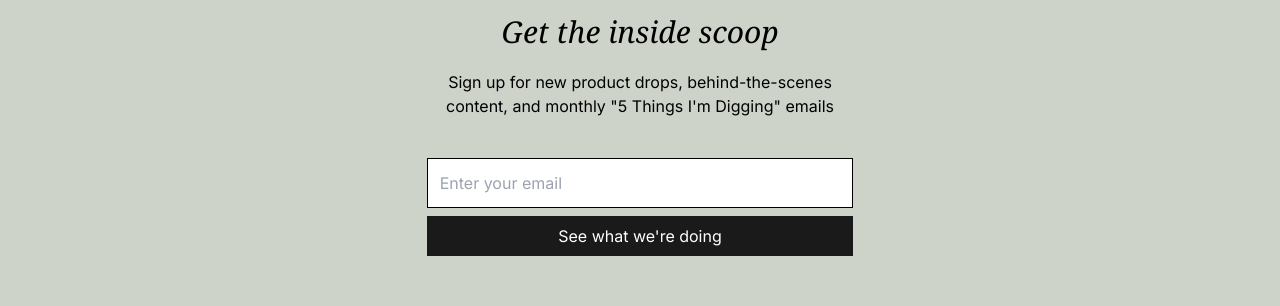
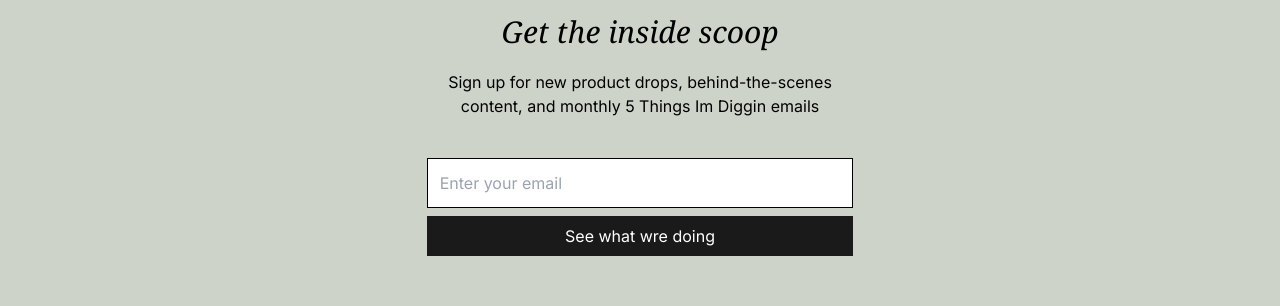
Before and after one commit to tanmoypaul1005/lws-rnext-assigment-6, a Next.js app: page / in a window 1280 px wide. Shown: the part 2236-2542 px from the top of the page. Built offline with nearby package versions, Linux system fonts and the light colour scheme.

Commit message:
Fix typo in sign-up form

```diff
--- a/app/page.js
+++ b/app/page.js
@@ -43,13 +43,13 @@ export default function Home() {
             <div className="w-10/12 mx-auto lg:w-4/12">
               <h1 className="my-5 font-serif text-xl italic text-center lg:text-3xl">Get the inside scoop</h1>
               <p className="text-sm text-center lg:text-base">
-                Sign up for new product drops, behind-the-scenes content, and monthly "5 Things I'm Digging" emails
+                Sign up for new product drops, behind-the-scenes content, and monthly 5 Things Im Diggin emails
               </p>
               <form action="#" className="mb-5">
                 <input type="text" className="w-full p-3 mt-10 border border-black focus:outline-none"
                   placeholder="Enter your email" />
                 <button className="w-full bg-[#1a1a1a] hover:bg-[#3a3a3a] text-center py-2 mt-2 text-white">
-                  See what we're doing
+                  See what wre doing
                 </button>
               </form>
             </div>
@@ -60,6 +60,3 @@ export default function Home() {
     </>
   );
 }
-
-
-{/* <Image width={270} height={270} src={"/assets/products/iphone.jpg"} alt="" className="relative delay-150 w-180px lg:w-[270px] h-[205px] lg:h-[310px] bg-[#f8f8f8] bg-cover bg-center transition-all duration-3000 ease-in-out transform" /> */ }
```
